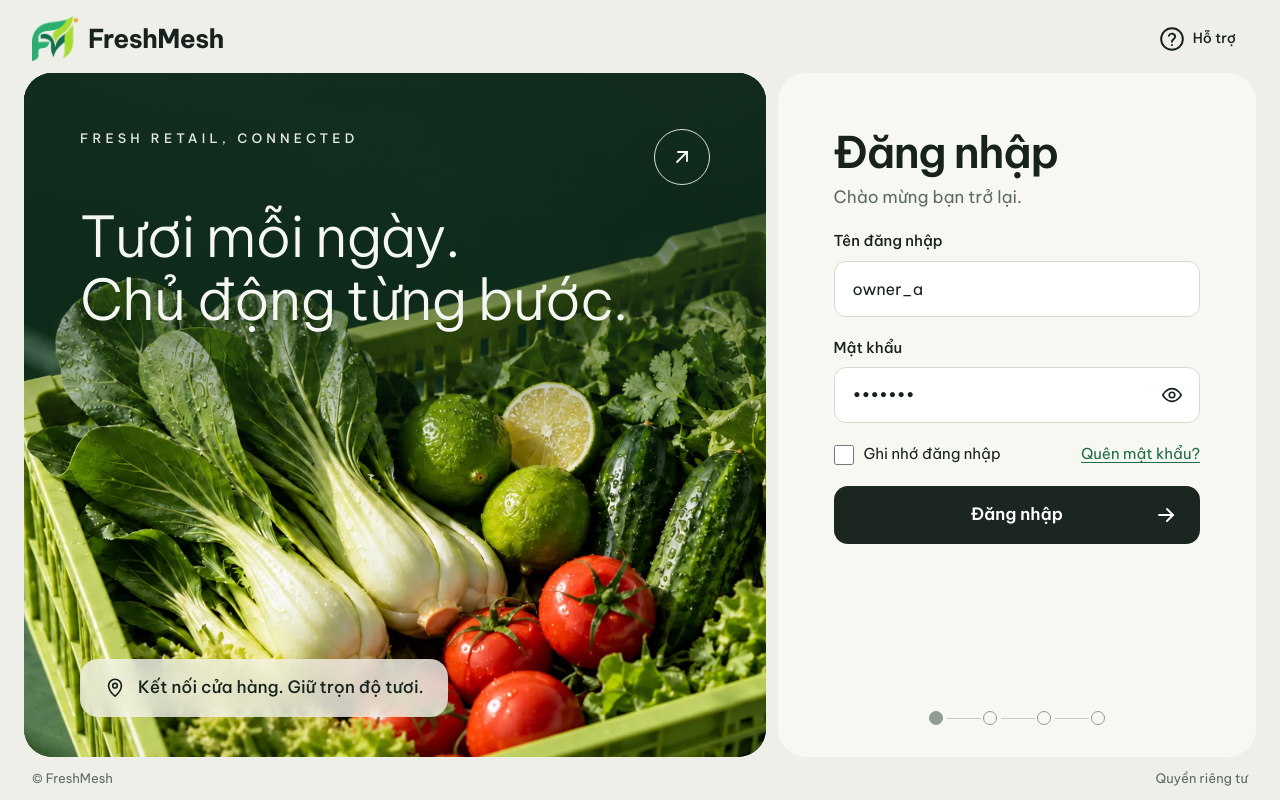
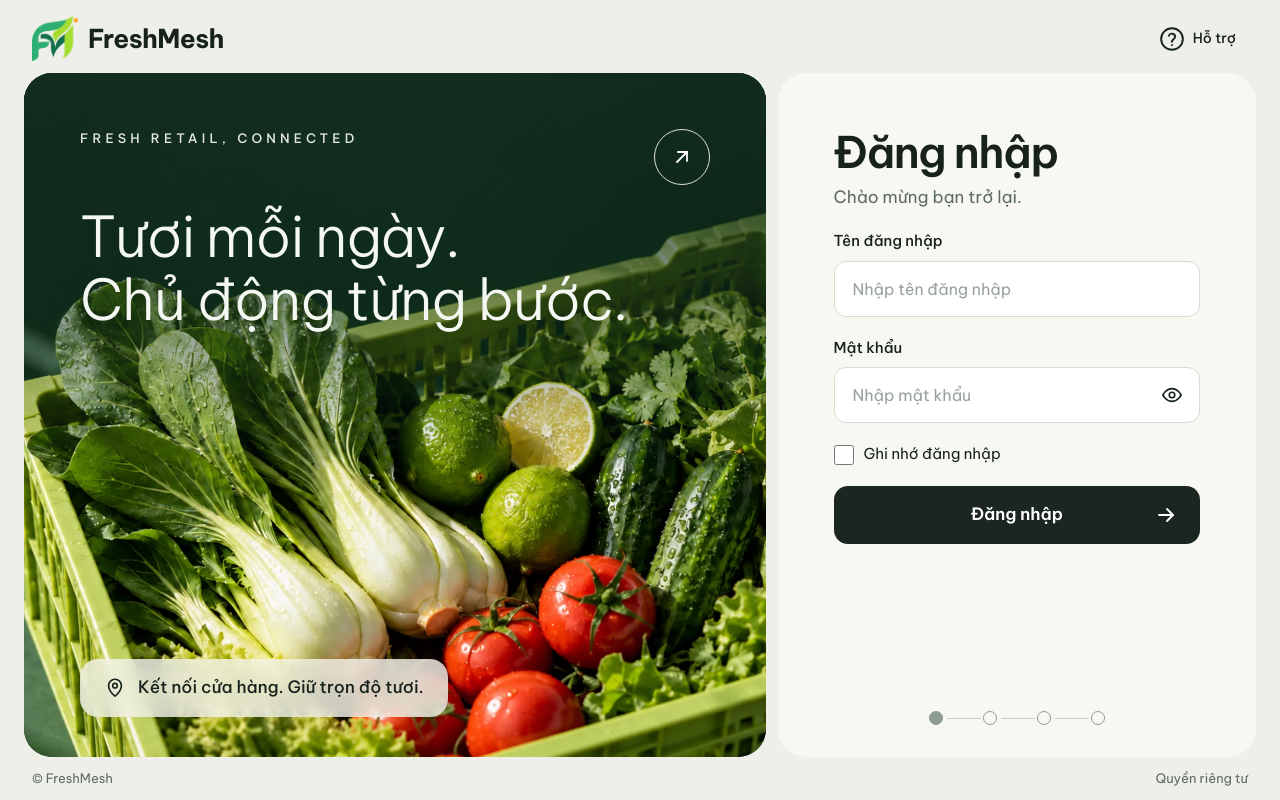
Before and after one commit to ttadev24/FreshMesh, a Next.js app in the folder web/: page /login in a window 1280 px wide. Built offline with nearby package versions, Linux system fonts and the light colour scheme.

Commit message:
fix(web): login form starts empty, no account hints

```diff
--- a/web/components/auth/LoginForm.tsx
+++ b/web/components/auth/LoginForm.tsx
@@ -8,18 +8,13 @@ import { Spinner } from "@/components/ui/primitives";
 import { ArrowRightIcon, EyeIcon, EyeOffIcon } from "./login-icons";
 import s from "./login.module.css";
 
-// Public demo account, prefilled so visitors can sign in with one click ("Quên mật khẩu?" lists the others).
-const DEMO_USERNAME = "owner_a";
-const DEMO_PASSWORD = "demo123";
-
 export default function LoginForm() {
   const router = useRouter();
   const session = useSession();
-  const [username, setUsername] = useState(DEMO_USERNAME);
-  const [password, setPassword] = useState(DEMO_PASSWORD);
+  const [username, setUsername] = useState("");
+  const [password, setPassword] = useState("");
   const [showPassword, setShowPassword] = useState(false);
   const [remember, setRemember] = useState(false);
-  const [showDemo, setShowDemo] = useState(false);
   const [pending, setPending] = useState(false);
   const [error, setError] = useState<{ message: string; network: boolean } | null>(null);
 
@@ -106,24 +101,7 @@ export default function LoginForm() {
           <input type="checkbox" checked={remember} onChange={(e) => setRemember(e.target.checked)} />
           Ghi nhớ đăng nhập
         </label>
-        <button
-          type="button"
-          className={s.linkBtn}
-          onClick={() => setShowDemo((v) => !v)}
-          aria-expanded={showDemo}
-          aria-controls="demo-accounts"
-        >
-          Quên mật khẩu?
-        </button>
       </div>
-
-      {showDemo ? (
-        <p id="demo-accounts" className={s.note}>
-          Đây là bản demo: mọi tài khoản dùng mật khẩu <code>{DEMO_PASSWORD}</code>. Chủ chuỗi: <code>owner_a</code>,{" "}
-          <code>owner_b</code>, <code>owner_c</code>. Quản lý cửa hàng: <code>manager_a1</code>, <code>manager_b1</code>
-          , <code>manager_c1</code>.
-        </p>
-      ) : null}
 
       {error ? (
         <p id="login-error" className={error.network ? s.errorNetwork : s.error} role="alert" data-testid="login-error">
--- a/web/components/auth/login.module.css
+++ b/web/components/auth/login.module.css
@@ -263,30 +263,6 @@
   accent-color: var(--l-green);
 }
 
-.linkBtn {
-  padding: 0;
-  border: 0;
-  background: none;
-  color: var(--l-green);
-  font: inherit;
-  text-decoration: underline;
-  text-underline-offset: 3px;
-  cursor: pointer;
-}
-
-.note {
-  margin: 0;
-  padding: 12px 14px;
-  border-radius: 12px;
-  background: #e5f2e9;
-  font-size: 14px;
-  line-height: 1.6;
-}
-
-.note code {
-  font-weight: 600;
-}
-
 .submit {
   position: relative;
   display: flex;
@@ -390,7 +366,6 @@
 .help:focus-visible,
 .heroLink:focus-visible,
 .eye:focus-visible,
-.linkBtn:focus-visible,
 .submit:focus-visible,
 .dot:focus-visible,
 .privacy summary:focus-visible {
```
